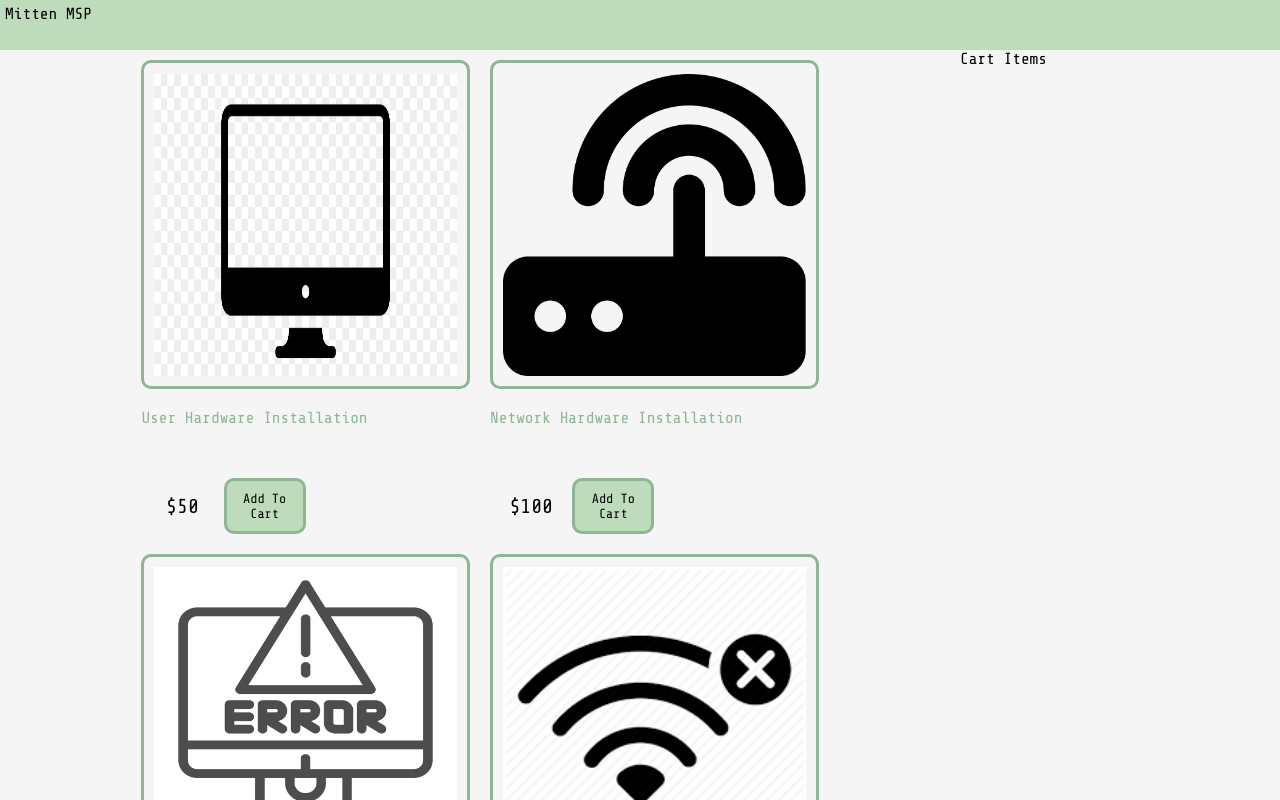
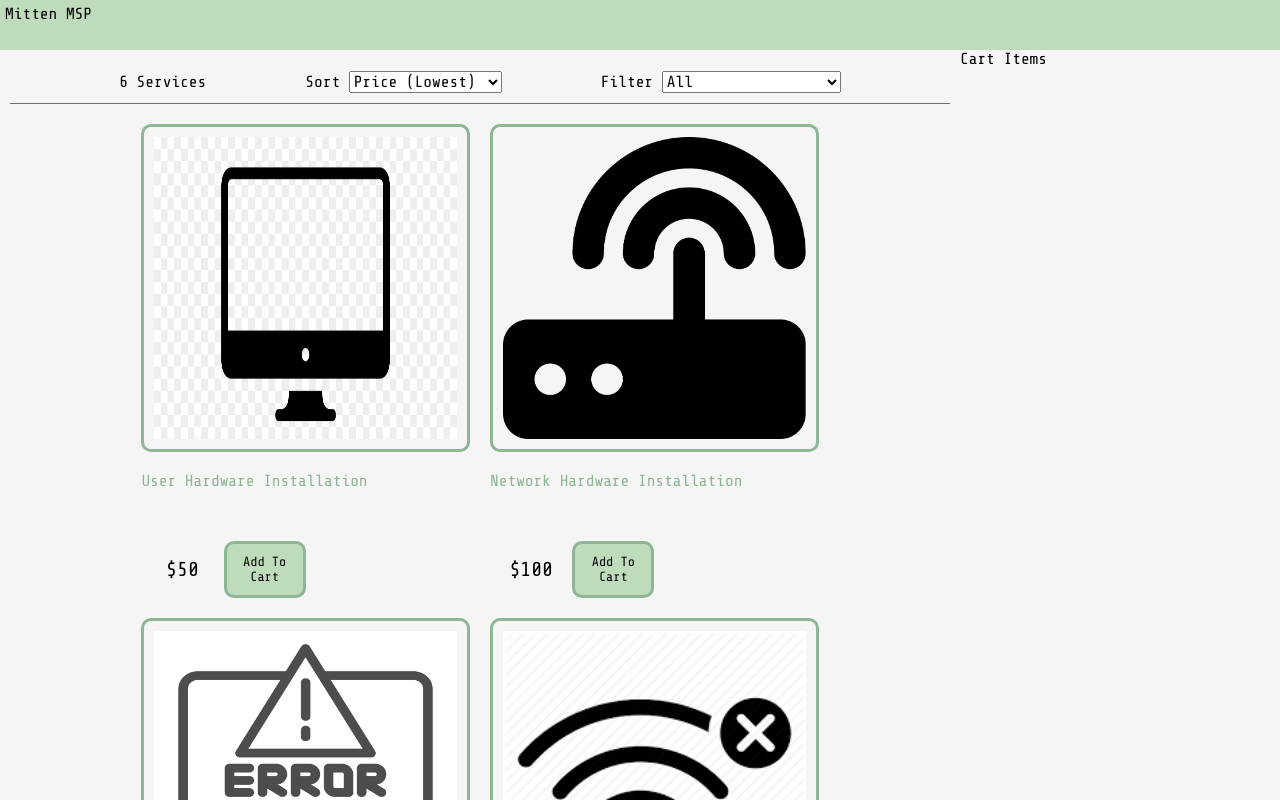
Before and after one commit to ShaneD42/Mitten-MSP, a React (Create React App) app: page / in a window 1280 px wide. Shown: the top 800 px of the page. Built offline with nearby package versions, Linux system fonts and the light colour scheme.

Commit message:
added filter component for products

```diff
--- a/package.json
+++ b/package.json
@@ -1,5 +1,5 @@
 {
-  "name": "project-3-local",
+  "name": "Mitten-MSP",
   "version": "0.1.0",
   "private": true,
   "dependencies": {
--- a/src/App.js
+++ b/src/App.js
@@ -3,6 +3,7 @@ import React from "react";
 import Services from "./components/Services";
 import data from  "./data.json";
 import Clock from 'react-live-clock';
+import Filter from "./components/Filter";
 
 class App extends React.Component {
   constructor(){
@@ -14,6 +15,41 @@ class App extends React.Component {
     }
   }
 
+  // sort results function
+
+  sortServices =(event) => {
+    // implmenet
+    const sort = event.target.value;
+    console.log(event.target.value);
+    this.setState(state => ({
+      sort: sort,
+      services: this.state.services.slice().sort((a,b) => (
+        sort === "lowest"?
+        ((a.price > b.price)? 1:-1 ):
+        sort === "highest"?
+        ((a.price <  b.price)? 1:-1 ):
+        ((a._id > b._id)? 1 :-1 )
+      ))
+    }))
+  }
+
+  // filter results function
+
+  filterServices = (event) => {
+    // implempment
+    console.log(event.target.value);
+    if(event.target.value === ""){
+      this.setState({productType: event.target.value, service: data.services});
+    } else {
+      this.setState({
+        productType: event.target.value,
+        services: data.services.filter(service => service.productType.indexOf(event.target.value)>=0),
+      });
+    }
+    }
+
+
+
   render()
   {return (
    <div className="grid-container">
@@ -24,6 +60,12 @@ class App extends React.Component {
      <main>
        <div className="content">
          <div className="main">
+         <Filter count={this.state.services.length}
+         productType={this.state.productType}
+         sort={this.state.sort}
+         filterServices={this.filterServices}
+         sortServices={this.sortServices}
+         > </Filter>
          <Services services={this.state.services}> </Services> </div>
          <div className="sidebar"> Cart Items </div>
        </div>
--- /dev/null
+++ b/src/components/Filter.js
@@ -0,0 +1,35 @@
+import React, { Component } from 'react'
+
+export default class Filter extends Component {
+    render() {
+        return (
+            <div className="filter">
+
+                <div className="filter-result"> {this.props.count} Services {" "}</div>
+                <div className="filter-sort"> Sort {" "} <select value={this.props.price} onChange={this.props.sortServices}>
+                    <option value="lowest"> Price (Lowest) </option>
+                    <option value="highest"> Price (Highest)</option>
+
+               </select>
+
+                     </div>
+
+                <div className="filter-producttype"> Filter {" "}
+                 <select value={this.props.productType} onChange={this.props.filterServices}>
+                     <option value=""> All </option>
+                     <option value="Desktop"> Desktop </option>
+                     <option value="Laptop"> Laptop </option>
+                     <option value="Tablet"> Tablet </option>
+                     <option value="Switch"> Switch </option>
+                     <option value="Access Point"> Access Point </option>
+                     <option value="NAS Storage Device"> NAS Storage Device </option>
+                    </select>
+                    </div>
+
+
+             </div>
+
+
+        )
+    }
+}
--- a/src/data.json
+++ b/src/data.json
@@ -28,7 +28,8 @@
                     "title": "Network Troubleshooting",
                     "image": "/images/service4.jpg",
                     "description": "about service 4",
-                    "price": 50
+                    "price": 50,
+                    "productType": ["Switch", "Access Point", "NAS Storage Device"]
                     },
 
               {"_id": "service5",
--- a/src/index.css
+++ b/src/index.css
@@ -142,3 +142,19 @@ footer {
 .button:hover {
   border: solid #707070 ;
 }
+
+/* Filter Component */
+
+.filter {
+  display: flex;
+  padding: 1rem;
+  margin: 1rem;
+  border-bottom: .1rem #707070 solid;
+  justify-content: space-evenly;
+  align-items: center;
+
+}
+
+.filter dvi {
+  flex: 1;
+}
--- a/src/util.js
+++ b/src/util.js
@@ -1,3 +1,5 @@
+// Adding Dollar Sign to Services List
+
 export default function formatCurrency(num) {
     return "$" + Number(num.toFixed(1)).toLocaleString() + " ";
 }
```
